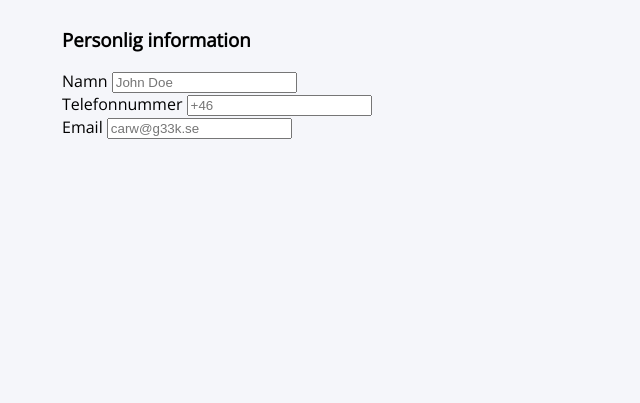
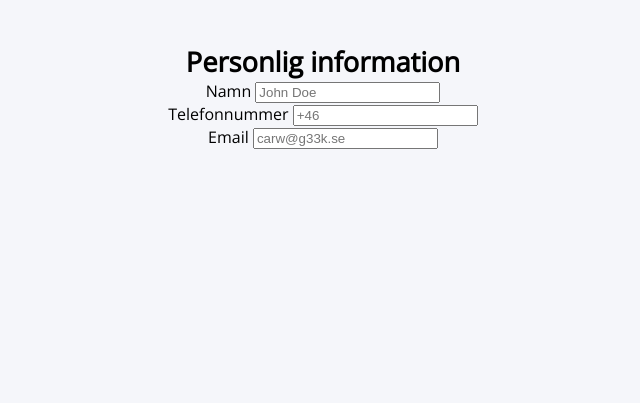
Before and after one commit to k0zal/t-gluffare, a plain HTML site: page index.html in a window 1280 px wide. Shown: the part 397-800 px from the top of the page, without its empty margins (317-957 px from the left). Drawn offline with nearby package versions, Linux system fonts and the light colour scheme; a web font is replaced by a local one.

Commit message:
style forms main

```diff
--- a/style.css
+++ b/style.css
@@ -15,3 +15,22 @@ main h1{
     font-size:4rem;
     text-align:center;
 }
+
+main form{
+    display:flex;
+    justify-content: center;
+    align-items: center;
+    flex-direction:column;
+}
+
+main form h3{
+    margin-bottom:0;
+    font-size:1.7rem;
+}
+
+main form section{
+    display:inherit;
+    justify-content:center;
+    align-items: center;
+    flex-direction:column;
+}
```
